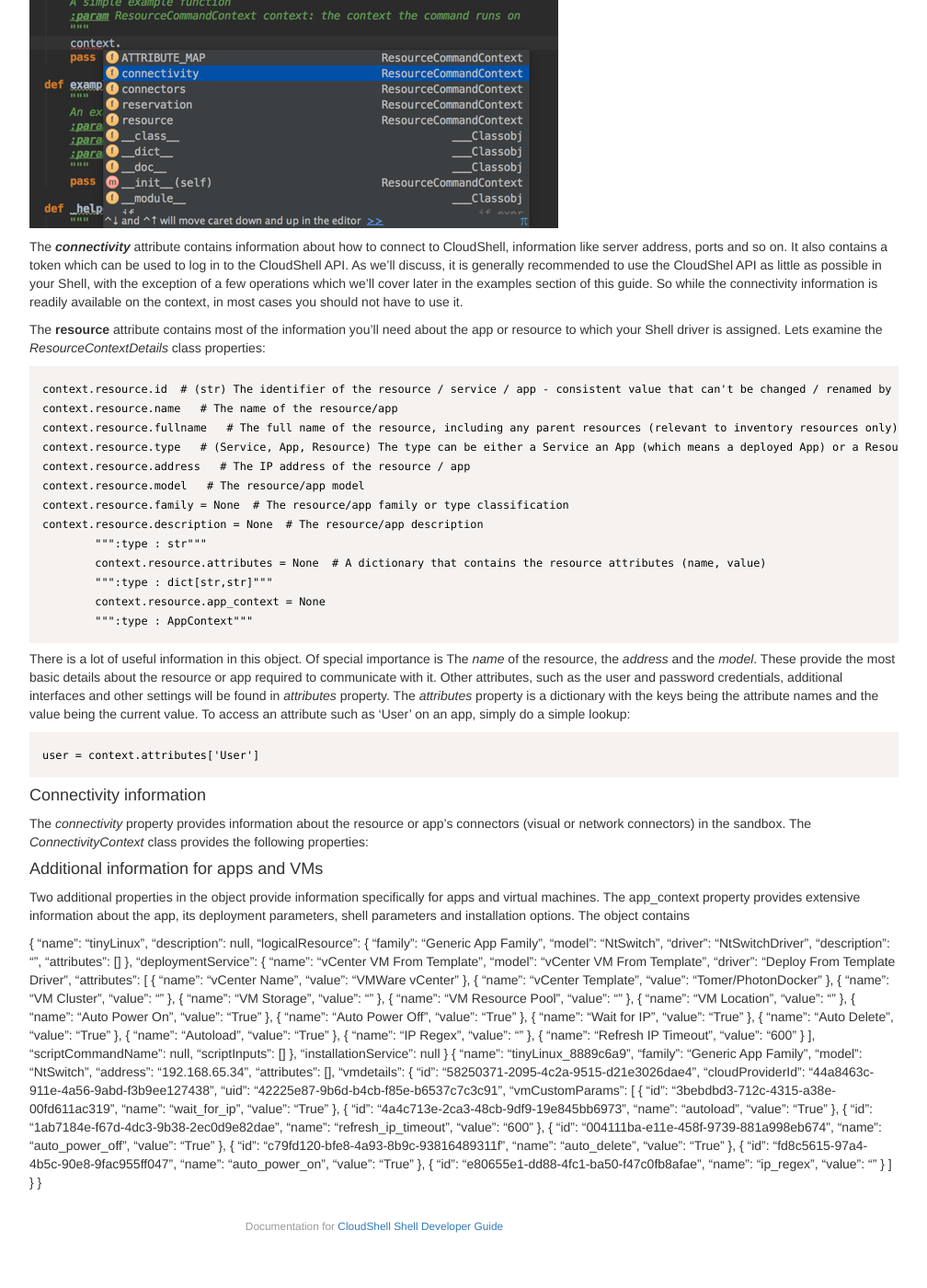
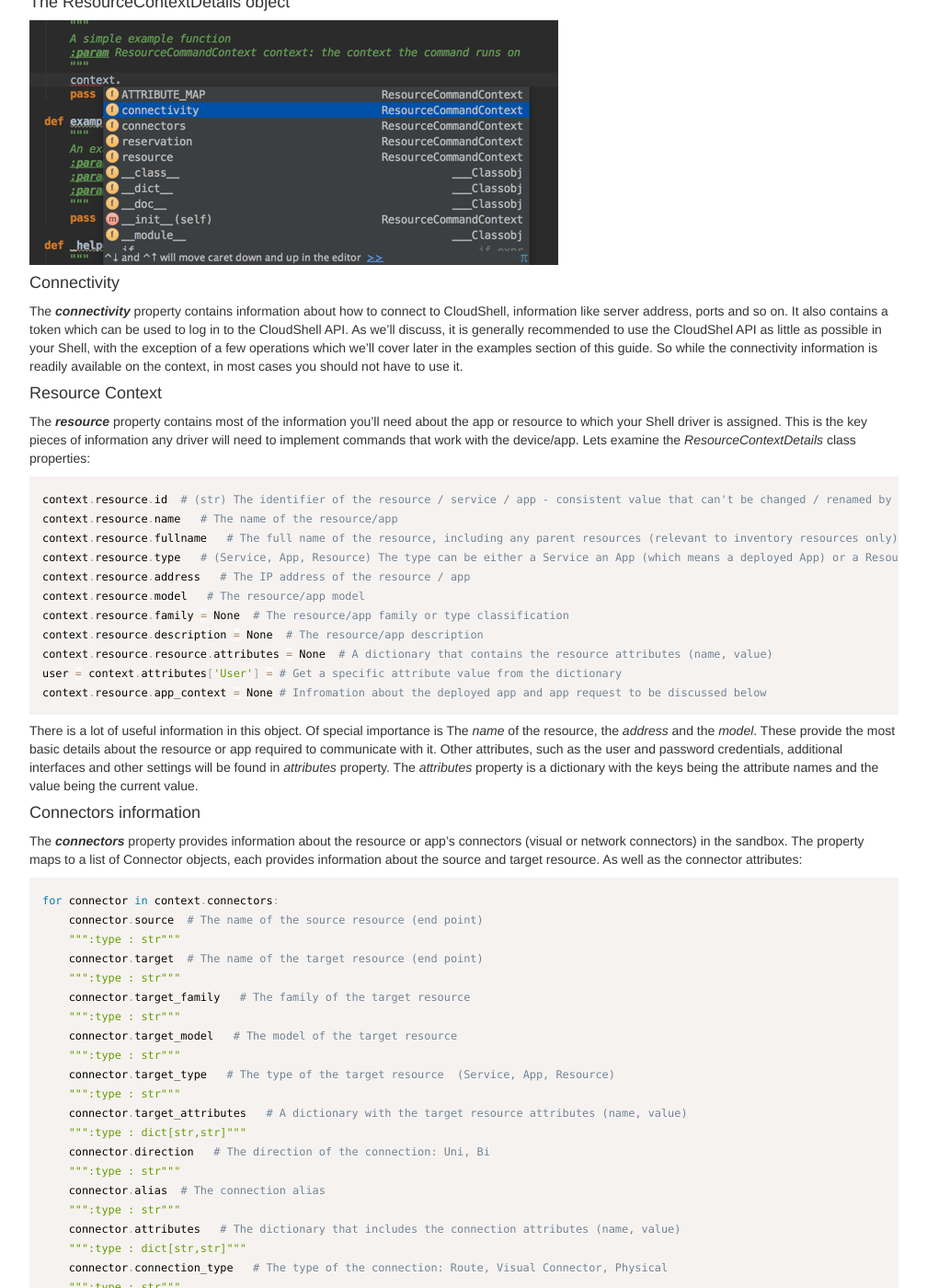
Before and after one commit to QualiSystems/devguide_source, a Jekyll site: the page built from _posts/2016-07-17-getting-information-from-cloudshell.md, in a window 1280 px wide and 1400 px high, scrolled down 689 px. Shown: the whole window at 92% size, without its empty margins (233-1241 px from the left). Built offline with Jekyll 4.4.1, drawn with Linux system fonts in a browser that asks for light colours; before the commit the page ends 2051 px from its top, so only the background shows below that; some of the changed text lies outside the part shown.

Commit message:
adding secitons

```diff
--- a/_config.yml
+++ b/_config.yml
@@ -38,6 +38,9 @@
 # Since these are pages, it doesn't really matter
 future: true
 
+gems:
+  - jekyll-sitemap
+  - jekyll_github_sample
 # Exclude non-site files
 exclude: ['bin', 'README.md']
 
--- a/_plugins/jekyll-prism-plugin.rb
+++ /dev/null
@@ -1,47 +0,0 @@
-module Jekyll
-
-  class PrismBlock < Liquid::Block
-    include Liquid::StandardFilters
-
-    OPTIONS_SYNTAX = %r{^([a-zA-Z0-9.+#-]+)((\s+\w+(=[0-9,-]+)?)*)$}
-
-    def initialize(tag_name, markup, tokens)
-      super
-      if markup.strip =~ OPTIONS_SYNTAX
-        @lang = $1
-        if defined?($2) && $2 != ''
-          tmp_options = {}
-          $2.split.each do |opt|
-            key, value = opt.split('=')
-            if value.nil?
-              value = true
-            end
-            tmp_options[key] = value
-          end
-          @options = tmp_options
-        else
-          @options = { "linenos" => "" }
-        end
-      else
-        raise SyntaxError.new("Syntax Error in 'prism' - Valid syntax: prism <lang> [linenos(='1-5')]")
-      end
-    end
-
-    def render(context)
-      code = h(super).strip
-
-      if @options["linenos"] == true
-        @options["linenos"] = "1-#{code.lines.count}"
-      end
-
-      <<-HTML
-<div>
-  <pre data-line='#{@options["linenos"]}'><code class='language-#{@lang}'>#{code}</code></pre>
-</div>
-      HTML
-    end
-  end
-
-end
-
-Liquid::Template.register_tag('prism', Jekyll::PrismBlock)
--- a/_posts/2016-07-17-getting-information-from-cloudshell.md
+++ b/_posts/2016-07-17-getting-information-from-cloudshell.md
@@ -17,7 +17,10 @@ This allows some IDEs like Pycharm to provide autocomplete for the class propert
 
 The classes used for the command context parameters, as well as other interface classes CloudShell provides are provided
 in the **_cloudshell-shell-core_** package which you also may have noticed is imported in the sample driver class.
-The term _Resource_ may be a confusing one for the context object. We consider both
+The term _Resource_ may be a confusing one for the context object. In the CloudShell platform there are really two types
+of resources, a _deployed app_ is a resource which is deployed and lives inside the sandbox, whereas a _physical resource_
+or as its sometimes called _inventory_resource_ is a type of resource that lives in the CloudShell inventory and is pulled into
+blueprints and sandboxes.
 Lets take a look at the ResourceCommandContext class to understand more about the information it provides:
 
 {% highlight python %}
@@ -37,12 +40,17 @@ class ResourceCommandContext:
 
 ![Context Object]({{ site.url }}/devguide/assets/context_object_completion.png)
 
-The **_connectivity_** attribute contains information about how to connect to CloudShell, information like server address, ports and so on.
+#### Connectivity
+
+The **_connectivity_** property contains information about how to connect to CloudShell, information like server address, ports and so on.
 It also contains a token which can be used to log in to the CloudShell API. As we'll discuss, it is generally recommended to use the CloudShel API
 as little as possible in your Shell, with the exception of a few operations which we'll cover later in the examples section of this guide.
 So while the connectivity information is readily available on the context, in most cases you should not have to use it.
 
-The **resource** attribute contains most of the information you'll need about the app or resource to which your Shell driver is assigned.
+#### Resource Context
+
+The **_resource_** property contains most of the information you'll need about the app or resource to which your Shell driver is assigned.
+This is the key pieces of information any driver will need to implement commands that work with the device/app.
 Lets examine the _ResourceContextDetails_ class properties:
 
 {% highlight python %}
@@ -54,153 +62,87 @@ context.resource.address   # The IP address of the resource / app
 context.resource.model   # The resource/app model
 context.resource.family = None  # The resource/app family or type classification
 context.resource.description = None  # The resource/app description
-        """:type : str"""
-        context.resource.attributes = None  # A dictionary that contains the resource attributes (name, value)
-        """:type : dict[str,str]"""
-        context.resource.app_context = None
-        """:type : AppContext"""
+context.resource.resource.attributes = None  # A dictionary that contains the resource attributes (name, value)
+user = context.attributes['User'] = # Get a specific attribute value from the dictionary
+context.resource.app_context = None # Infromation about the deployed app and app request to be discussed below
 {% endhighlight %}
 
 There is a lot of useful information in this object. Of special importance is The _name_ of the resource, the _address_ and the _model_. These provide
 the most basic details about the resource or app required to communicate with it. Other attributes, such as the user and password credentials, additional
 interfaces and other settings will be found in _attributes_ property. The _attributes_ property is a dictionary with the keys being the attribute names
-and the value being the current value. To access an attribute such as 'User' on an app, simply do a simple lookup:
+and the value being the current value.
+
+#### Connectors information
+
+The **_connectors_** property provides information about the resource or app's connectors (visual or network connectors) in the sandbox.
+The property maps to a list of Connector objects, each provides information about the source and target resource. As
+well as the connector attributes:
 
 {% highlight python %}
-user = context.attributes['User']
+for connector in context.connectors:
+    connector.source  # The name of the source resource (end point)
+    """:type : str"""
+    connector.target  # The name of the target resource (end point)
+    """:type : str"""
+    connector.target_family   # The family of the target resource
+    """:type : str"""
+    connector.target_model   # The model of the target resource
+    """:type : str"""
+    connector.target_type   # The type of the target resource  (Service, App, Resource)
+    """:type : str"""
+    connector.target_attributes   # A dictionary with the target resource attributes (name, value)
+    """:type : dict[str,str]"""
+    connector.direction   # The direction of the connection: Uni, Bi
+    """:type : str"""
+    connector.alias  # The connection alias
+    """:type : str"""
+    connector.attributes   # The dictionary that includes the connection attributes (name, value)
+    """:type : dict[str,str]"""
+    connector.connection_type   # The type of the connection: Route, Visual Connector, Physical
+    """:type : str"""
 {% endhighlight %}
 
-#### Connectivity information
+#### Sandbox information
 
-The _connectivity_ property provides information about the resource or app's connectors (visual or network connectors) in the sandbox.
-The _ConnectivityContext_ class provides the following properties:
+The **_reservation_** property contains information about the sandbox reservation the command is running under.
+class ReservationContextDetails:
 
-
+{% highlight python %}
+context.reservation.reservation_id
+""":type : str"""
+# The unique identifier of the sandbox reservation
+context.reservation.environment_name
+""":type : str"""
+# The name of the blueprint
+context.reservation.environment_path
+""":type : str"""
+# The full path of the blueprint
+context.reservation.domain
+""":type : str"""
+# The sandbox reservation CloudShell Domain
+context.reservation.description
+# The sandbox reservation description
+""":type : str"""
+context.reservation.owner_user
+# the owner of the reservation
+""":type : str"""
+context.reservation.owner_email
+# the email of the owner of the reservation
+""":type : str"""
+{% endhighlight %}
 
 #### Additional information for apps and VMs
 
-Two additional properties in the  object provide information specifically for apps and virtual machines. The app_context property provides extensive
-information about the app, its deployment parameters, shell parameters and installation options. The object contains
+The resource property of the context object also contains the **_app_context_** property which is relevant to deployed app and virtual
+machine drivers only. The **_app_context_** object has two separate JSON string properties nested under it: The **_app_request_json_**
+property is a JSON string containing information about the app template which was requested in the blueprint. The **_deployed_app_json_**
+JSON, to the contrary, contains information about the deployed application and where its running.
 
-{
-  "name": "tinyLinux",
-  "description": null,
-  "logicalResource": {
-    "family": "Generic App Family",
-    "model": "NtSwitch",
-    "driver": "NtSwitchDriver",
-    "description": "",
-    "attributes": []
-  },
-  "deploymentService": {
-    "name": "vCenter VM From Template",
-    "model": "vCenter VM From Template",
-    "driver": "Deploy From Template Driver",
-    "attributes": [
-      {
-        "name": "vCenter Name",
-        "value": "VMWare vCenter"
-      },
-      {
-        "name": "vCenter Template",
-        "value": "Tomer/PhotonDocker"
-      },
-      {
-        "name": "VM Cluster",
-        "value": ""
-      },
-      {
-        "name": "VM Storage",
-        "value": ""
-      },
-      {
-        "name": "VM Resource Pool",
-        "value": ""
-      },
-      {
-        "name": "VM Location",
-        "value": ""
-      },
-      {
-        "name": "Auto Power On",
-        "value": "True"
-      },
-      {
-        "name": "Auto Power Off",
-        "value": "True"
-      },
-      {
-        "name": "Wait for IP",
-        "value": "True"
-      },
-      {
-        "name": "Auto Delete",
-        "value": "True"
-      },
-      {
-        "name": "Autoload",
-        "value": "True"
-      },
-      {
-        "name": "IP Regex",
-        "value": ""
-      },
-      {
-        "name": "Refresh IP Timeout",
-        "value": "600"
-      }
-    ],
-    "scriptCommandName": null,
-    "scriptInputs": []
-  },
-  "installationService": null
-}
-{
-  "name": "tinyLinux_8889c6a9",
-  "family": "Generic App Family",
-  "model": "NtSwitch",
-  "address": "192.168.65.34",
-  "attributes": [],
-  "vmdetails": {
-    "id": "58250371-2095-4c2a-9515-d21e3026dae4",
-    "cloudProviderId": "44a8463c-911e-4a56-9abd-f3b9ee127438",
-    "uid": "42225e87-9b6d-b4cb-f85e-b6537c7c3c91",
-    "vmCustomParams": [
-      {
-        "id": "3bebdbd3-712c-4315-a38e-00fd611ac319",
-        "name": "wait_for_ip",
-        "value": "True"
-      },
-      {
-        "id": "4a4c713e-2ca3-48cb-9df9-19e845bb6973",
-        "name": "autoload",
-        "value": "True"
-      },
-      {
-        "id": "1ab7184e-f67d-4dc3-9b38-2ec0d9e82dae",
-        "name": "refresh_ip_timeout",
-        "value": "600"
-      },
-      {
-        "id": "004111ba-e11e-458f-9739-881a998eb674",
-        "name": "auto_power_off",
-        "value": "True"
-      },
-      {
-        "id": "c79fd120-bfe8-4a93-8b9c-93816489311f",
-        "name": "auto_delete",
-        "value": "True"
-      },
-      {
-        "id": "fd8c5615-97a4-4b5c-90e8-9fac955ff047",
-        "name": "auto_power_on",
-        "value": "True"
-      },
-      {
-        "id": "e80655e1-dd88-4fc1-ba50-f47c0fb8afae",
-        "name": "ip_regex",
-        "value": ""
-      }
-    ]
-  }
-}
+You can find a JSON schema definitions of the two JSON objects here:
+
+* [App Request JSON Schema](https://github.com/QualiSystems/cloudshell-shell-core/blob/dev/cloudshell/shell/core/schemas/app_request.json)
+
+* [Deployed App JSON Schema](https://github.com/QualiSystems/cloudshell-shell-core/blob/dev/cloudshell/shell/core/schemas/deployed_app.json)
+
+More information and examples about the information in this JSON and how to use it will be provided in the deployed apps driver
+section of this guide.
--- a/css/prism.css
+++ b/css/prism.css
@@ -1,4 +1,4 @@
-/* http://prismjs.com/download.html?themes=prism&languages=markup+css+clike+javascript+aspnet+bash+csharp+diff+docker+git+java+json+sql+yaml&plugins=line-highlight */
+/* http://prismjs.com/download.html?themes=prism&languages=markup+css+clike+javascript+aspnet+bash+csharp+diff+docker+git+powershell+python+yaml&plugins=line-highlight */
 /**
  * prism.js default theme for JavaScript, CSS and HTML
  * Based on dabblet (http://dabblet.com)
```
Also changed, not shown: _posts/2016-07-11-creating-a-shell.md (+92 -73 lines), _posts/2016-07-19-driver-deep-dive.md (+71 -3 lines), assets/connectors_class.png (added), assets/shell_attribute_values.png (added), js/prism.js.
